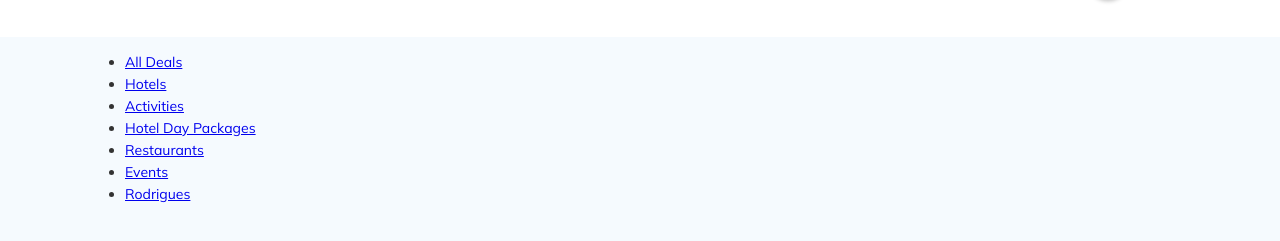
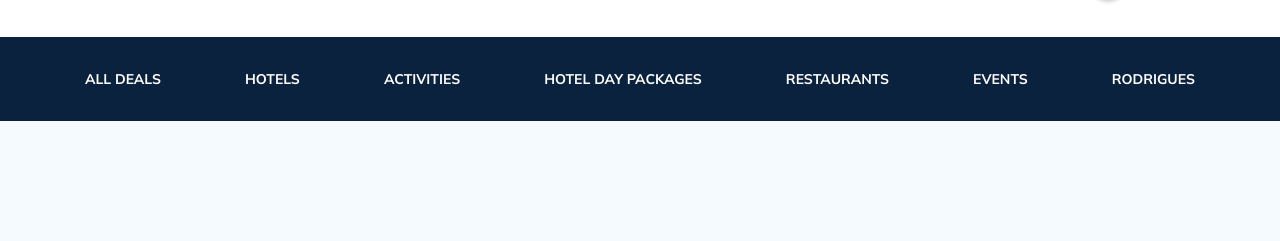
Before and after one commit to kva1ery/tour-plan, a website: page index.html in a window 1280 px wide. Shown: the part 83-324 px from the top of the page. Drawn offline with nearby package versions, Linux system fonts and the light colour scheme; files that its build step writes are made by us from their sources.

Commit message:
add: site-menu style

```diff
--- a/sass/blocks/main-header.scss
+++ b/sass/blocks/main-header.scss
@@ -25,3 +25,7 @@
   flex-shrink: 0;
   margin-left: auto;
 }
+
+.main-header__bottom-line {
+  background-color: $background-dark-color;
+}
--- /dev/null
+++ b/sass/blocks/site-menu.scss
@@ -0,0 +1,17 @@
+.site-menu {
+  @include list-reset();
+  display: flex;
+  justify-content: space-between;
+  padding-top: 31px;
+  padding-bottom: 31px;
+}
+
+.site-menu__link {
+  color: #ffffff;
+  font-weight: bold;
+  font-size: 14px;
+  line-height: 18px;
+
+  text-decoration: none;
+  text-transform: uppercase;
+}
--- a/sass/style.scss
+++ b/sass/style.scss
@@ -11,3 +11,4 @@
 @import "blocks/logo.scss";
 @import "blocks/search-form.scss";
 @import "blocks/user.scss";
+@import "blocks/site-menu.scss";
--- a/sass/variables.scss
+++ b/sass/variables.scss
@@ -1,3 +1,4 @@
 $background-color: #f5fafe;
+$background-dark-color: #0a223d;
 $text-color: #333333;
 $primary: #ec1f46;
```
